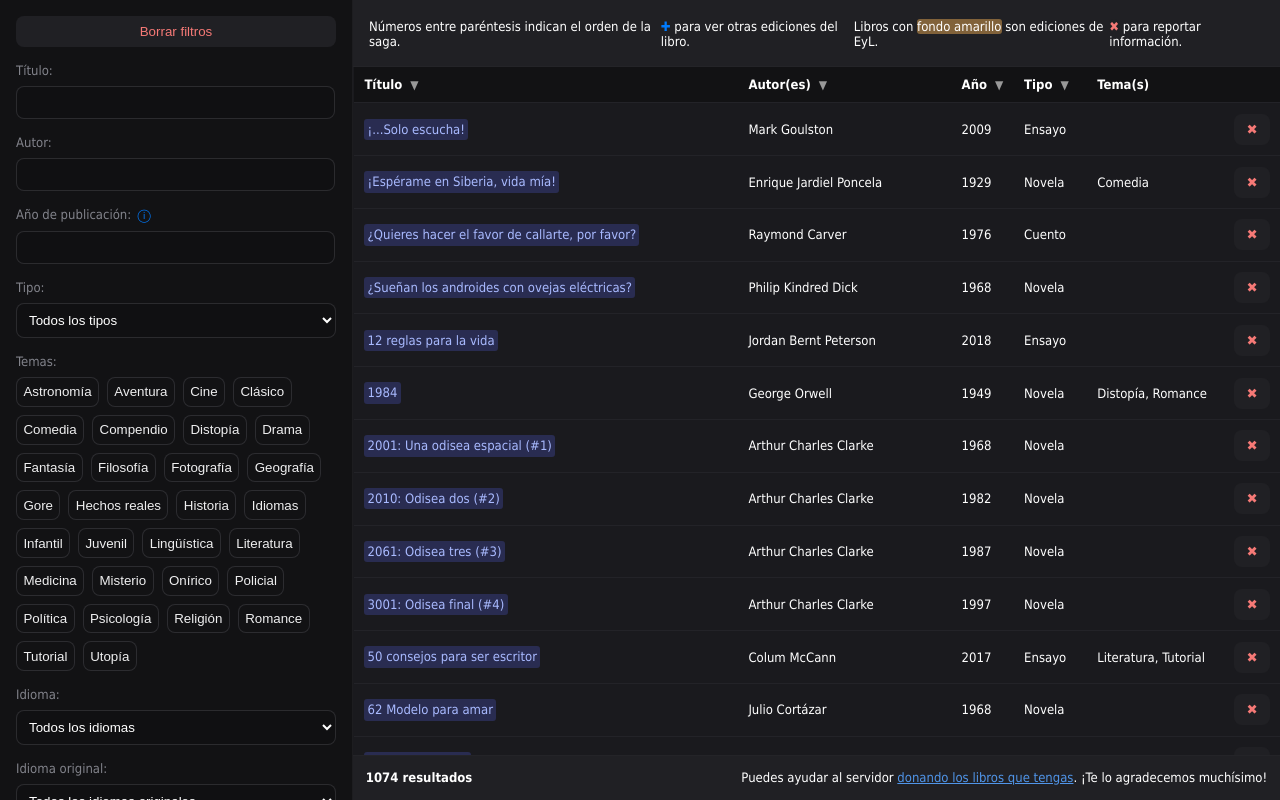
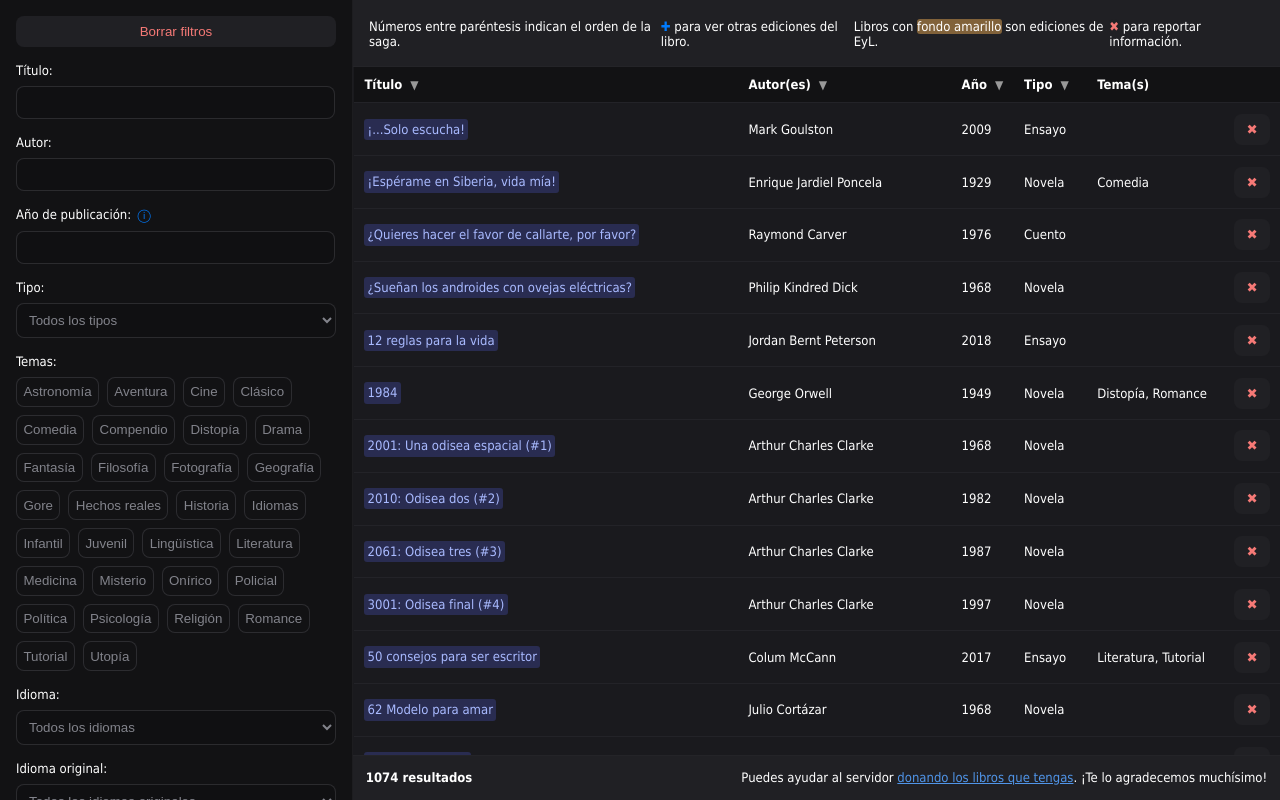
Before and after one commit to EscrituraYLectura/biblioteca, a Next.js app: page / in a window 1280 px wide. Built offline with nearby package versions, Linux system fonts and the light colour scheme.

Commit message:
Change font colour

```diff
--- a/app/ui/global.scss
+++ b/app/ui/global.scss
@@ -42,7 +42,7 @@ a {
 }
 
 .sidebar label {
-    color: #82838b;
+    color: #fff;
     margin-bottom: -0.5rem;
 }
 
@@ -52,7 +52,7 @@ a {
     border: 1px solid #97979f33;
     border-radius: 8px;
     background-color: #00000014;
-    color: white;
+    color: #82838b;
     outline: none;
     transition: border 0.3s ease;
 
@@ -219,17 +219,18 @@ tbody tr {
 }
 
 .tag {
-    color: #efeff0;
+    color: #82838b;
     border: 1px solid #97979f33;
     background-color: #121214;
     border-radius: 8px;
     padding: 0.4rem;
     cursor: pointer;
-    transition: background-color 0.2s ease;
+    transition: background-color 0.2s ease, color 0.2 ease;
 }
 
 .tag:hover {
     background-color: #1d1d1e;
+    color: #efeff0;
 }
 
 .tag.selected {
```
